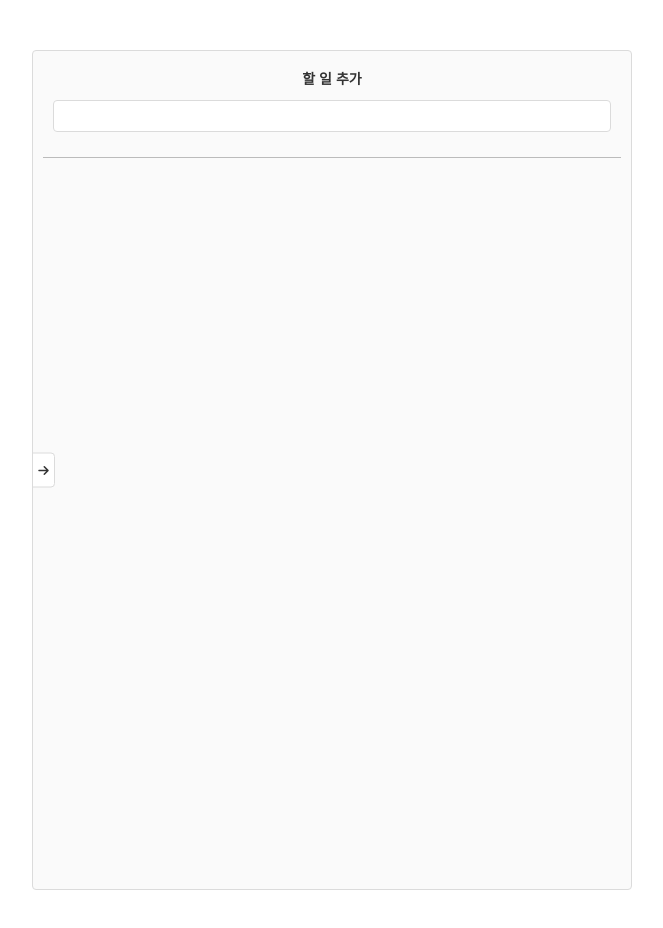
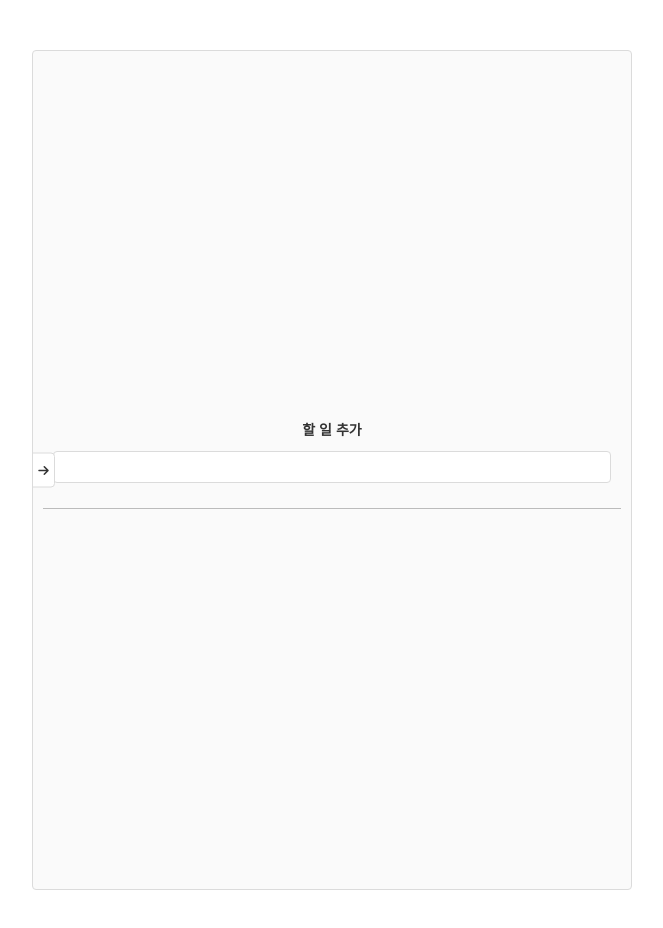
Before and after one commit to younghk37/Todo-List, a plain HTML site: page index.html in a window 1280 px wide. Shown: the whole page, without its empty margins (308-971 px from the left). Drawn offline with Linux system fonts and the light colour scheme.

Commit message:
feat: page-container 높이 최대로 변경

```diff
--- a/css/common.css
+++ b/css/common.css
@@ -55,3 +55,7 @@
 .w-f {
     width: 100%;
 }
+
+.h-f {
+    height: 100%;
+}
--- a/index.html
+++ b/index.html
@@ -29,7 +29,7 @@
                 <li class="sidebar-item sidebar-item-calendar" onclick="sidebarItemCalendarOnClickHandler();"><i class="fa-regular fa-calendar"></i>캘린더</li>
             </ul>
         </aside>
-        <main class="page-container">
+        <main class="page-container h-f">
             <div class="todo-page">
                 <header class="todo-page-header">
                     <h3>할 일 추가</h3>
```
